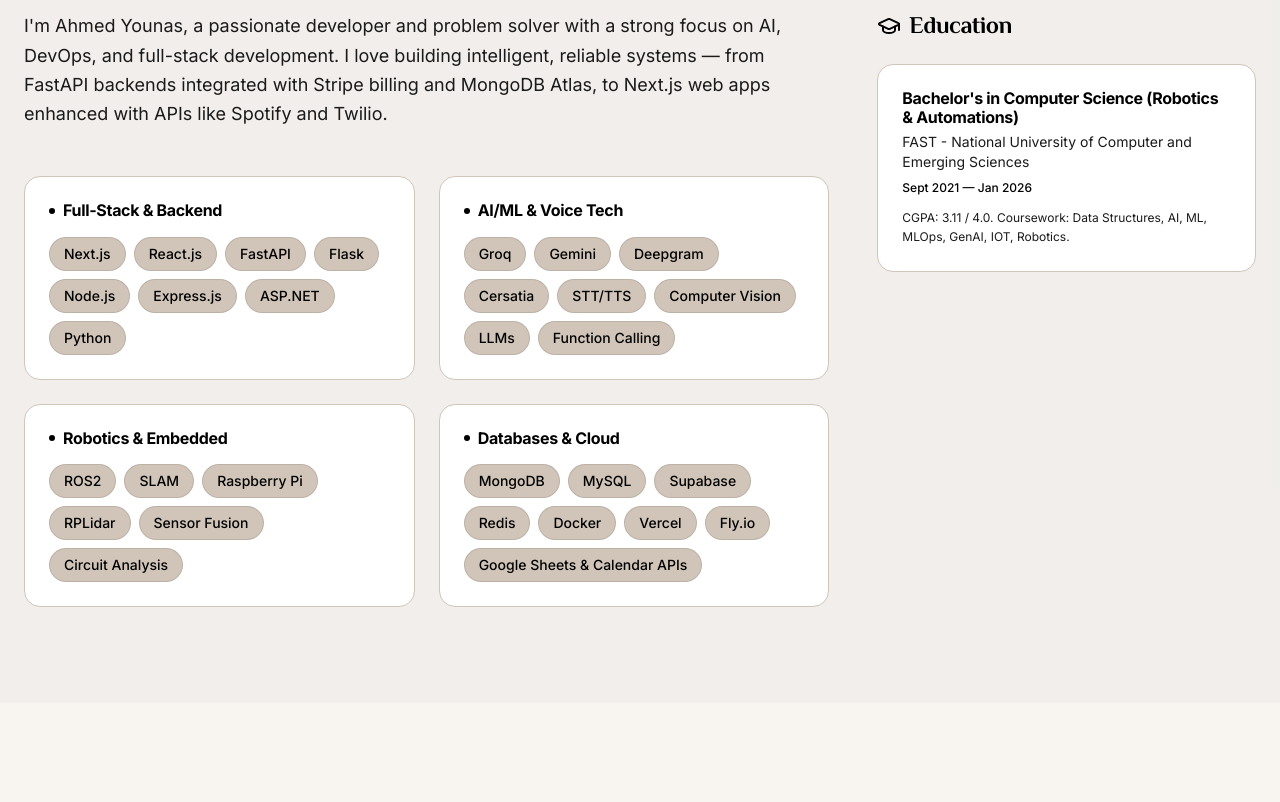
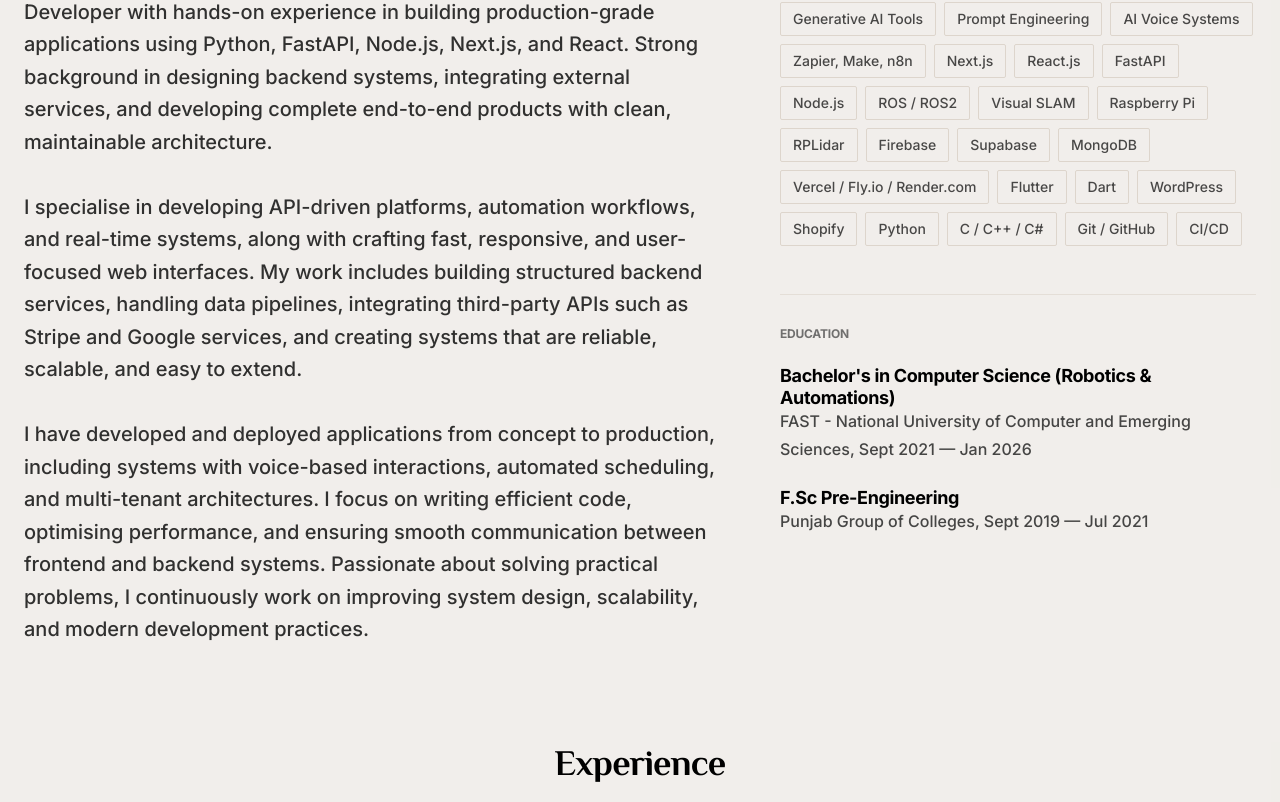
Before and after one commit to 4hmed7ounas/portfolio2026, a Next.js app: page / in a window 1280 px wide. Shown: the part 1037-1839 px from the top of the page. Built offline with nearby package versions, Linux system fonts and the light colour scheme.

Commit message:
feat: initialize portfolio project structure with site configuration and core components

```diff
--- a/src/app/page.tsx
+++ b/src/app/page.tsx
@@ -67,72 +67,60 @@
       </section>
 
       {/* ─── About Section (Stack, Tools, Education) ──────────────────── */}
-      <section id="about" className="bg-background-alt/30 py-24">
+      <section id="about" className="py-12 bg-background-alt/30">
         <div className="mx-auto max-w-7xl px-6">
           <SectionHeading
             title="About & Expertise"
             subtitle="My technical foundation and academic background"
           />
 
-          <div className="grid grid-cols-1 lg:grid-cols-12 gap-12">
-            {/* Left: Bio & Skills */}
-            <div className="lg:col-span-8 space-y-12">
+          <div className="grid grid-cols-1 lg:grid-cols-12 gap-16">
+            {/* Left Column: Bio */}
+            <div className="lg:col-span-7 space-y-8">
               <AnimatedSection>
-                <p className="text-lg text-foreground-muted leading-relaxed">
+                <div className="space-y-6 text-xl text-foreground/80 leading-relaxed font-medium whitespace-pre-wrap">
                   {siteConfig.bio}
-                </p>
+                </div>
               </AnimatedSection>
+            </div>
 
-              <div className="grid grid-cols-1 md:grid-cols-2 gap-6">
-                {skills.slice(0, 4).map((group, groupIndex) => (
-                  <AnimatedSection
-                    key={group.category}
-                    delay={groupIndex * 0.1}
-                    className="p-6 rounded-2xl bg-card-bg border border-border"
-                  >
-                    <h3 className="font-semibold text-foreground text-base mb-4 flex items-center gap-2">
-                      <div className="w-1.5 h-1.5 rounded-full bg-accent" />
-                      {group.category}
+            {/* Right Column: Stack & Tools + Education */}
+            <div className="lg:col-span-5 space-y-12">
+              {/* Stack & Tools */}
+              <div>
+                <h3 className="text-xs font-bold text-foreground-muted/60 uppercase tracking-[0.2em] mb-6">
+                  STACK & TOOLS
                 </h3>
                 <div className="flex flex-wrap gap-2">
-                      {group.items.map((skill) => (
-                        <SkillBadge key={skill} name={skill} />
-                      ))}
-                    </div>
+                  {skills.flatMap(s => s.items.slice(0, 4)).map((skill, index) => (
+                    <AnimatedSection
+                      key={`${skill}-${index}`}
+                      delay={index * 0.01}
+                      className="px-3 py-1.5 border border-border/60 text-sm font-medium text-foreground/70 rounded-xs bg-transparent"
+                    >
+                      {skill}
                     </AnimatedSection>
                   ))}
                 </div>
               </div>
 
-            {/* Right: Education */}
-            <div className="lg:col-span-4 space-y-6">
-              <h3 className="font-serif text-2xl font-bold text-foreground mb-6 flex items-center gap-2">
-                <GraduationCap className="text-accent" />
-                Education
+              {/* Education */}
+              <div className="pt-8 border-t border-border/40">
+                <h3 className="text-xs font-bold text-foreground-muted/60 uppercase tracking-[0.2em] mb-6">
+                  EDUCATION
                 </h3>
-              <div className="space-y-4">
+                <div className="space-y-6">
                   {education.map((edu, index) => (
-                  <AnimatedSection
-                    key={edu.institution}
-                    delay={index * 0.1}
-                    className="p-6 rounded-2xl bg-card-bg border border-border"
-                  >
-                    <h4 className="font-semibold text-foreground leading-tight">
+                    <AnimatedSection key={edu.institution} delay={index * 0.1}>
+                      <h4 className="font-bold text-foreground text-lg tracking-tight leading-tight">
                         {edu.degree}
                       </h4>
-                    <p className="text-sm text-foreground-muted mt-1">
-                      {edu.institution}
+                      <p className="text-foreground-muted/80 font-medium">
+                        {edu.institution}, {edu.period}
                       </p>
-                    <p className="text-xs text-accent mt-2 font-medium">
-                      {edu.period}
-                    </p>
-                    {edu.details && (
-                      <p className="text-xs text-foreground-muted mt-3 leading-relaxed">
-                        {edu.details}
-                      </p>
-                    )}
                     </AnimatedSection>
                   ))}
+                </div>
               </div>
             </div>
           </div>
@@ -140,13 +128,11 @@
       </section>
 
       {/* ─── Experience Section ────────────────────────────────────────── */}
-      <section id="experience" className="py-24 bg-[#f8f5f0]">
+      <section id="experience" className="py-12 bg-background-alt/30">
         <div className="mx-auto max-w-7xl px-6">
           <SectionHeading
             title="Experience"
-            align="left"
-            showAccent={false}
-            className="!mb-0"
+            subtitle="My professional journey and achievements"
           />
 
           <div className="mt-12 border-t border-border/40">
@@ -184,7 +170,7 @@
       </section>
 
       {/* ─── Selected Work Section ───────────────────────────────────── */}
-      <section id="work" className="py-24 bg-background-alt/30">
+      <section id="work" className="py-12 bg-background-alt/30">
         <div className="mx-auto max-w-7xl px-6">
           <SectionHeading
             title="Selected Work"
@@ -207,7 +193,7 @@
       </section>
 
       {/* ─── GitHub Contribution Section ──────────────────────────────── */}
-      <section className="py-24 bg-background">
+      <section className="py-12 bg-linear-to-b from-background-alt/30 to-accent-light/60">
         <div className="mx-auto max-w-7xl px-6">
           <SectionHeading
             title="GitHub Activity"
@@ -225,7 +211,7 @@
       </section>
 
       {/* ─── CTA Section ───────────────────────────────────────────────── */}
-      <section className="py-24 bg-linear-to-b from-accent-light/30 to-background border-t border-border/50">
+      <section className="py-12 bg-linear-to-b from-accent-light/60 to-accent-light/40">
         <div className="mx-auto max-w-7xl px-6 text-center">
           <AnimatedSection>
             <h2 className="font-serif text-4xl md:text-5xl font-bold text-foreground tracking-tight mb-6">
--- a/src/components/Footer.tsx
+++ b/src/components/Footer.tsx
@@ -35,7 +35,7 @@
               {siteConfig.name}
             </Link>
             <p className="mt-3 text-sm text-foreground-muted leading-relaxed">
-              {siteConfig.bio}
+              {siteConfig.heroDescription}
             </p>
           </div>
 
--- a/src/data/index.ts
+++ b/src/data/index.ts
@@ -53,10 +53,10 @@
   role: "AI Systems Engineer & Full Stack Developer",
   email: "ahmedyounas007@outlook.com",
   location: "Lahore, Pakistan",
-  bio: "I'm Ahmed Younas, a passionate developer and problem solver with a strong focus on AI, DevOps, and full-stack development. I love building intelligent, reliable systems — from FastAPI backends integrated with Stripe billing and MongoDB Atlas, to Next.js web apps enhanced with APIs like Spotify and Twilio.",
+  bio: "Motivated and detail-oriented AI Systems Engineer and Full-Stack Developer with hands-on experience in building production-grade applications using Python, FastAPI, Node.js, Next.js, and React. Strong background in designing backend systems, integrating external services, and developing complete end-to-end products with clean, maintainable architecture.\n\nI specialise in developing API-driven platforms, automation workflows, and real-time systems, along with crafting fast, responsive, and user-focused web interfaces. My work includes building structured backend services, handling data pipelines, integrating third-party APIs such as Stripe and Google services, and creating systems that are reliable, scalable, and easy to extend.\n\nI have developed and deployed applications from concept to production, including systems with voice-based interactions, automated scheduling, and multi-tenant architectures. I focus on writing efficient code, optimising performance, and ensuring smooth communication between frontend and backend systems. Passionate about solving practical problems, I continuously work on improving system design, scalability, and modern development practices.",
   heroTagline: "I Develop Digital Products That Drive Growth & Revenue.",
   heroDescription:
-    "A passionate developer and problem solver with a strong focus on AI, DevOps, and full-stack development.",
+    "A passionate developer and problem solver with a strong focus on AI, Robotics, Automations, DevOps, and full-stack development.",
 };
 
 // ─── Social Links ─────────────────────────────────────────────────────────────
@@ -177,9 +177,9 @@
   {
     title: "WRAITH - Wide Range Autonomous Intelligence",
     description:
-      "Advanced voice-controlled, self-driving SLAM robot with two-way voice/text communication. Built with ROS2, Python, Flask, FastAPI, STT, LLM, TTS, Raspberry Pi 5, and RPLidar.",
+      "Advanced voice-controlled, self-driving SLAM robot with two-way voice/text communication. Built with ROS, Python, Flask, FastAPI, STT, LLM, TTS, Raspberry Pi 5, and RPLidar.",
     image: assets.wraithWeb,
-    tags: ["ROS2", "Python", "FastAPI", "AI", "Raspberry Pi"],
+    tags: ["ROS", "SLAM", "Python", "FastAPI", "AI"],
     github: "https://github.com/4hmed7ounas/WRAITH",
   },
   {
@@ -205,11 +205,11 @@
     tags: ["Deepgram", "Groq", "Redis", "Docker"],
   },
   {
-    title: "GiGo. Chat - AI Chatbot",
+    title: "GiGO - AI Chatbot & Freelancing Platform",
     description:
-      "An AI-Chatbot developed using Next.js and Gemini API. Users can train the chatbot on their own datasets.",
+      "An AI-Chatbot and freelancing platform developed using Next.js, TypeScript, and Firebase. Features custom dataset training and intelligent matching.",
     image: assets.gigoChatbot,
-    tags: ["Next.js", "Gemini API", "AI"],
+    tags: ["Next.js", "TypeScript", "Firebase", "Node.js", "AI"],
   },
   {
     title: "Pharmacy Management System",
@@ -259,71 +259,104 @@
 
 export const skills: Skill[] = [
   {
-    category: "Full-Stack & Backend",
+    category: "AI, ML & Voice Tech",
+    items: [
+      "Generative AI Tools",
+      "Prompt Engineering",
+      "AI Voice Systems",
+      "Zapier, Make, n8n",
+      "Large Language Models (LLMs)",
+      "Groq",
+      "OpenAI",
+      "Gemini",
+      "Deepgram",
+      "Cersatia",
+      "Ollama",
+      "ElevenLabs",
+      "STT/TTS",
+      "Computer Vision",
+      "Function Calling",
+      "MLOps",
+    ],
+  },
+  {
+    category: "Full-Stack & Web",
     items: [
       "Next.js",
       "React.js",
       "FastAPI",
-      "Flask",
       "Node.js",
       "Express.js",
+      "Flask",
+      "Django",
       "ASP.NET",
-      "Python",
-    ],
-  },
-  {
-    category: "AI/ML & Voice Tech",
-    items: [
-      "Groq",
-      "Gemini",
-      "Deepgram",
-      "Cersatia",
-      "STT/TTS",
-      "Computer Vision",
-      "LLMs",
-      "Function Calling",
+      "Three.js",
+      "Tailwind CSS",
+      "TypeScript",
+      "JavaScript",
+      "HTML/CSS",
     ],
   },
   {
     category: "Robotics & Embedded",
     items: [
-      "ROS2",
-      "SLAM",
+      "ROS / ROS2",
+      "Visual SLAM",
       "Raspberry Pi",
       "RPLidar",
       "Sensor Fusion",
+      "Robotics",
+      "Lego Robotics",
       "Circuit Analysis",
+      "Digital Logic Design",
+      "SOLIDWORKS",
+      "AutoCAD",
     ],
   },
   {
-    category: "Databases & Cloud",
+    category: "Cloud & Databases",
     items: [
+      "Firebase",
+      "Supabase",
       "MongoDB",
+      "Vercel / Fly.io / Render.com",
       "MySQL",
-      "Supabase",
+      "PostgreSQL",
+      "Microsoft Azure",
       "Redis",
       "Docker",
-      "Vercel",
-      "Fly.io",
-      "Google Sheets & Calendar APIs",
+      "System Architecture",
+      "Google APIs",
     ],
   },
-
   {
-    category: "Mobile & UI/UX",
+    category: "Mobile & Design",
     items: [
       "Flutter",
       "Dart",
-      "Tailwind CSS",
+      "WordPress",
       "Shopify",
-      "WordPress",
+      "Wix",
+      "Webflow",
+      "UI/UX Design",
       "Figma",
-      "Responsive Design",
+      "Graphic Design",
+      "Canva",
+      "Responsive Web Design",
     ],
   },
   {
-    category: "DevOps & Languages",
-    items: ["Docker", "CI/CD", "C/C++", "C#", "Git", "Bash"],
+    category: "Languages & Tools",
+    items: [
+      "Python",
+      "C / C++ / C#",
+      "Git / GitHub",
+      "CI/CD",
+      "Bash",
+      "Assembly Language",
+      "Technical Leadership",
+      "Problem Solving",
+    ],
   },
 ];
 
@@ -405,6 +438,11 @@
     details:
       "CGPA: 3.11 / 4.0. Coursework: Data Structures, AI, ML, MLOps, GenAI, IOT, Robotics.",
   },
+  {
+    degree: "F.Sc Pre-Engineering",
+    institution: "Punjab Group of Colleges",
+    period: "Sept 2019 — Jul 2021",
+  },
 ];
 
 // ─── Certifications ───────────────────────────────────────────────────────────
```
Also changed, not shown: src/components/GitHubCalendar.tsx (+7 -7 lines). Lines whose indentation alone changed are shown as unchanged.
